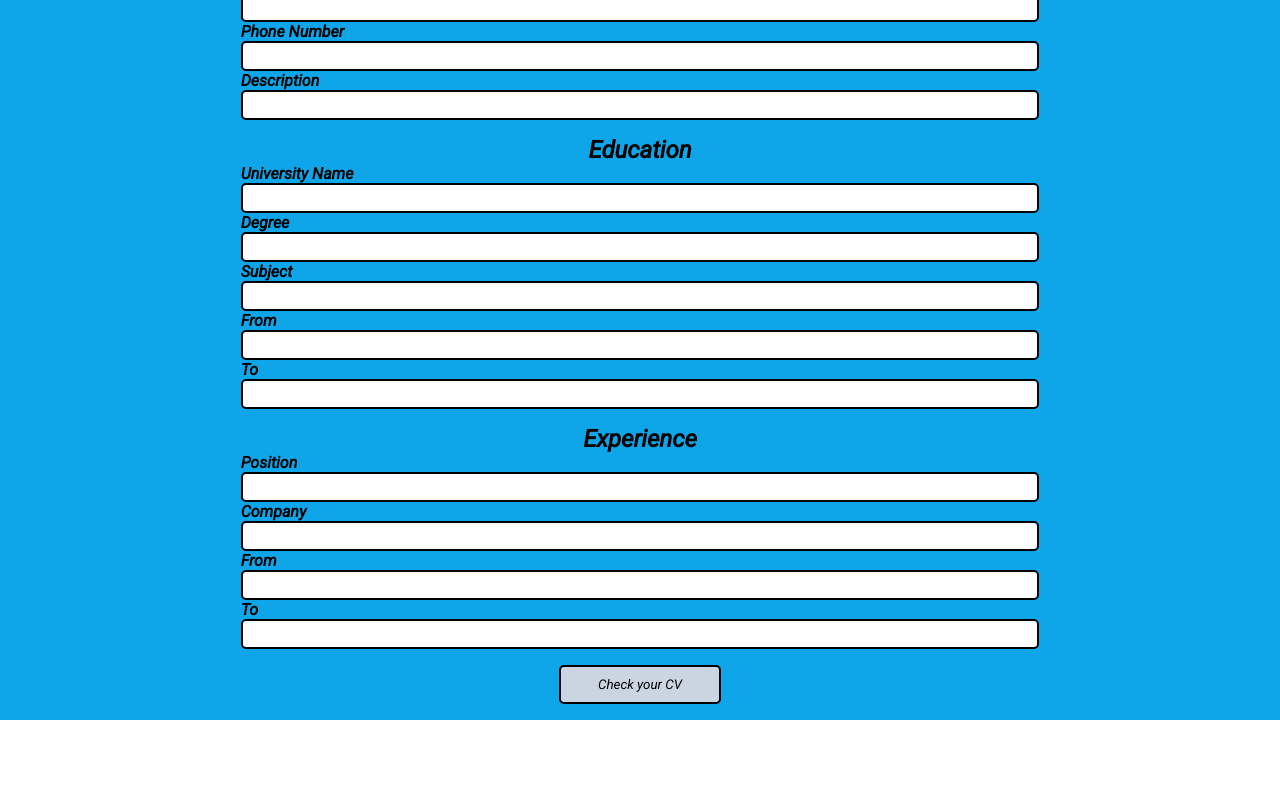
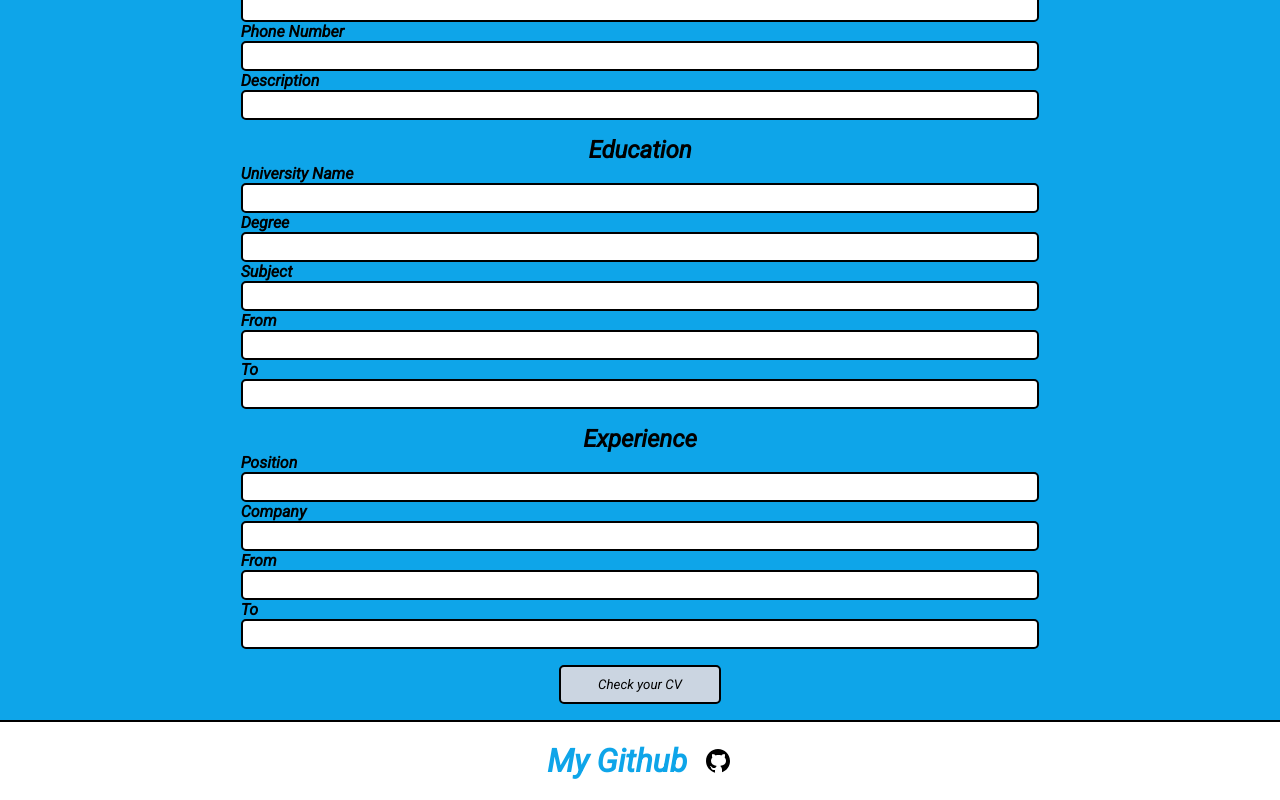
Before and after one commit to Hassane24/CV-Creator, a React (Create React App) app: page / in a window 1280 px wide. Shown: the part 289-1089 px from the top of the page. Before the commit the page ends 1009 px from the top, so only its background shows below. Built offline with nearby package versions, Linux system fonts and the light colour scheme.

Commit message:
working on footer

```diff
--- a/src/App.js
+++ b/src/App.js
@@ -8,6 +8,7 @@ const App = () => (
   <>
     <Header></Header>
     <Main></Main>
+    <Footer></Footer>
   </>
 );
 
--- a/src/components/Footer.js
+++ b/src/components/Footer.js
@@ -1,3 +1,11 @@
 import "../styles/Footer.css";
-const Footer = () => {};
+import gitHubSVG from "../assets/github.svg";
+const Footer = () => {
+  return (
+    <div className="footer">
+      My Github
+      <img src={gitHubSVG} alt=""></img>
+    </div>
+  );
+};
 export default Footer;
--- a/src/styles/Footer.css
+++ b/src/styles/Footer.css
@@ -0,0 +1,18 @@
+.footer {
+  font-weight: bold;
+  font-size: 2rem;
+  background-color: white;
+  height: 10vh;
+  color: rgb(14 165 233);
+  display: flex;
+  column-gap: 1rem;
+  justify-content: center;
+  align-items: center;
+  border-top: 2px solid black;
+}
+
+.footer > img:hover {
+  transform: rotate(360deg);
+  transition: 1000ms cubic-bezier(1, 0.01, 0, 0.97);
+  cursor: pointer;
+}
--- a/src/styles/form-styles/Education.css
+++ b/src/styles/form-styles/Education.css
@@ -25,3 +25,7 @@ h2 {
   transform: scale(103%);
   transition: 200ms ease-in-out;
 }
+
+.education > div > input:focus-visible {
+  outline: none;
+}
--- a/src/styles/form-styles/Experience.css
+++ b/src/styles/form-styles/Experience.css
@@ -21,3 +21,7 @@
   transform: scale(103%);
   transition: 200ms ease-in-out;
 }
+
+.exp > div > input:focus-visible {
+  outline: none;
+}
--- a/src/styles/form-styles/GeneralInfo.css
+++ b/src/styles/form-styles/GeneralInfo.css
@@ -36,3 +36,7 @@ h2 {
 .general-info > div > input[type="number"] {
   -moz-appearance: textfield;
 }
+
+.general-info > div > input:focus-visible {
+  outline: none;
+}
```
Also changed, not shown: src/assets/github.svg (added).
